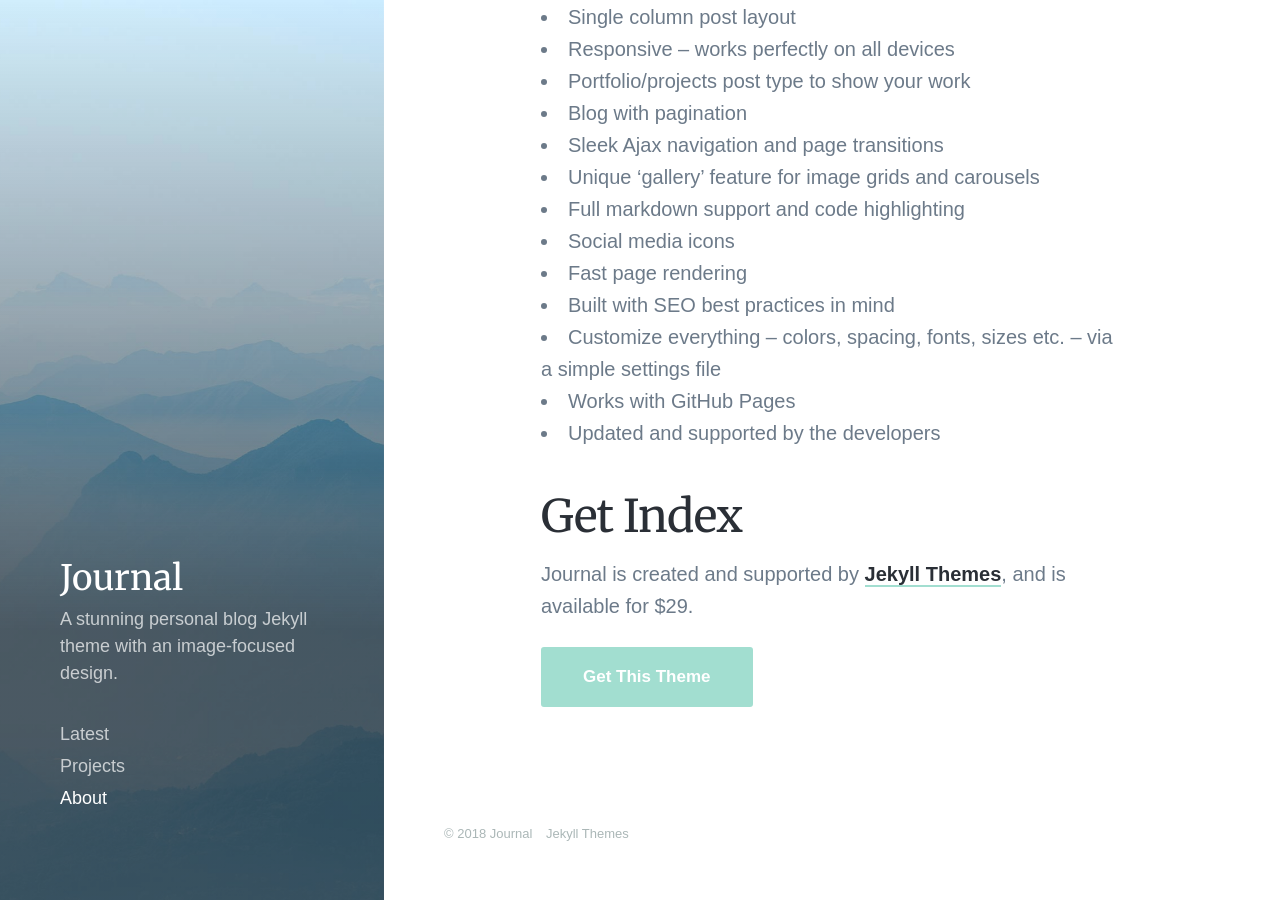
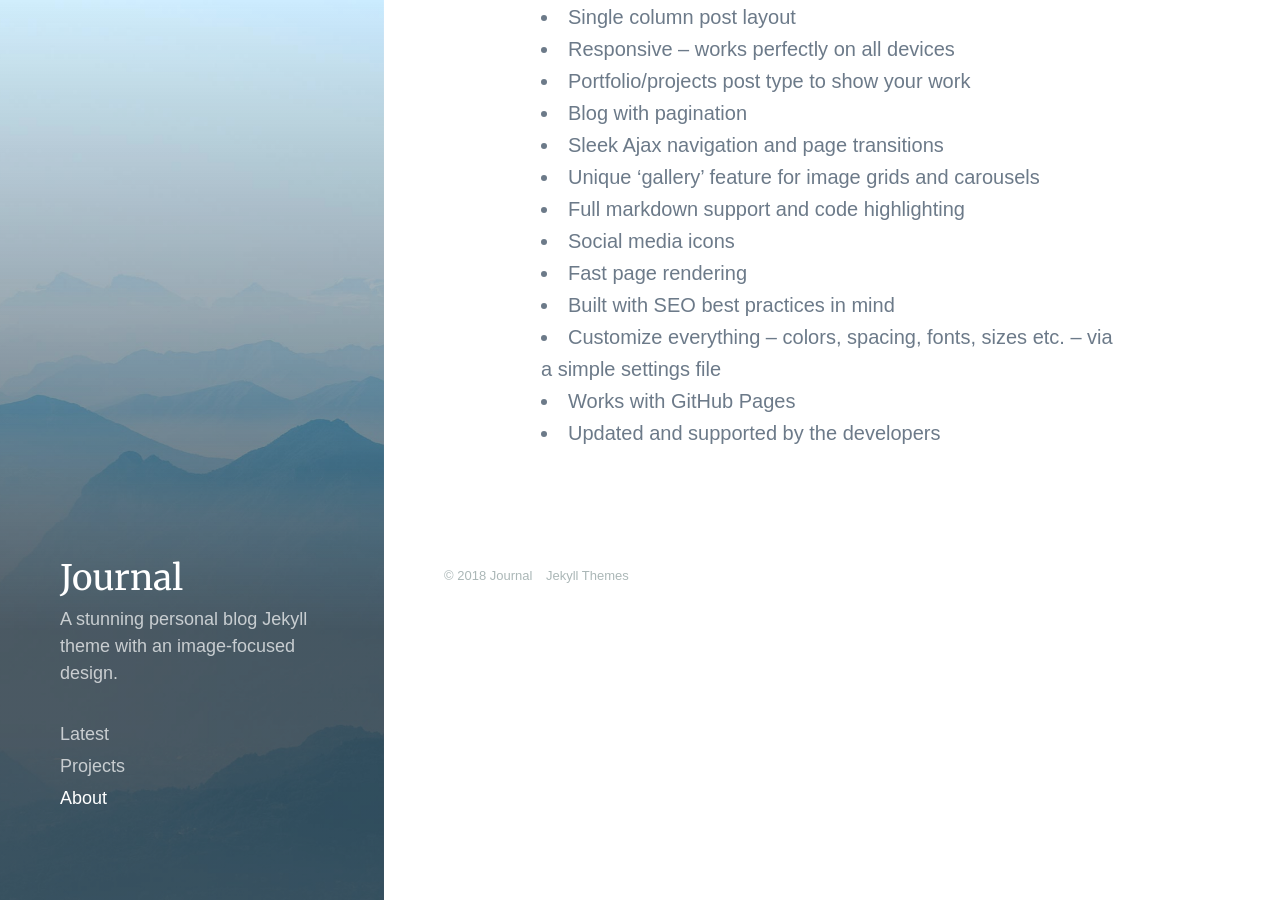
Before and after one commit to brentrobbins/journal, a Jekyll site: the page built from _pages/about.md, in a window 1280 px wide and 900 px high, scrolled down 872 px. Built offline with Jekyll 4.4.1, drawn with Linux system fonts in a browser that asks for light colours; nearby versions of some CDN libraries; some web fonts are replaced.

Commit message:
Updated 3 files via CloudCannon

```diff
--- a/_pages/about.md
+++ b/_pages/about.md
@@ -26,9 +26,3 @@ Journal is packed with powerful features to showcase your work:
 * Customize everything – colors, spacing, fonts, sizes etc. – via a simple settings file
 * Works with GitHub Pages
 * Updated and supported by the developers
-
-## Get Index
-
-Journal is created and supported by [Jekyll Themes](https://jekyllthemes.io), and is available for $29.
-
-<a href="https://jekyllthemes.io/theme/journal-personal-jekyll-theme" class="button button--large">Get This Theme</a>
```
